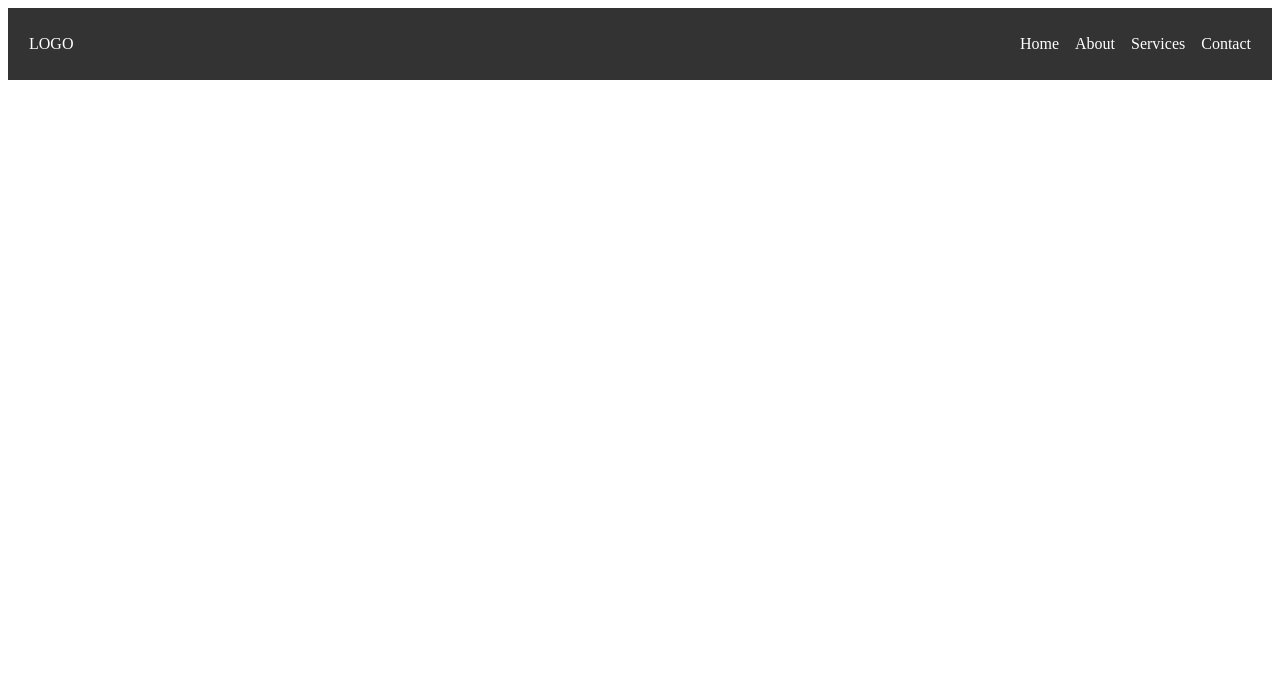
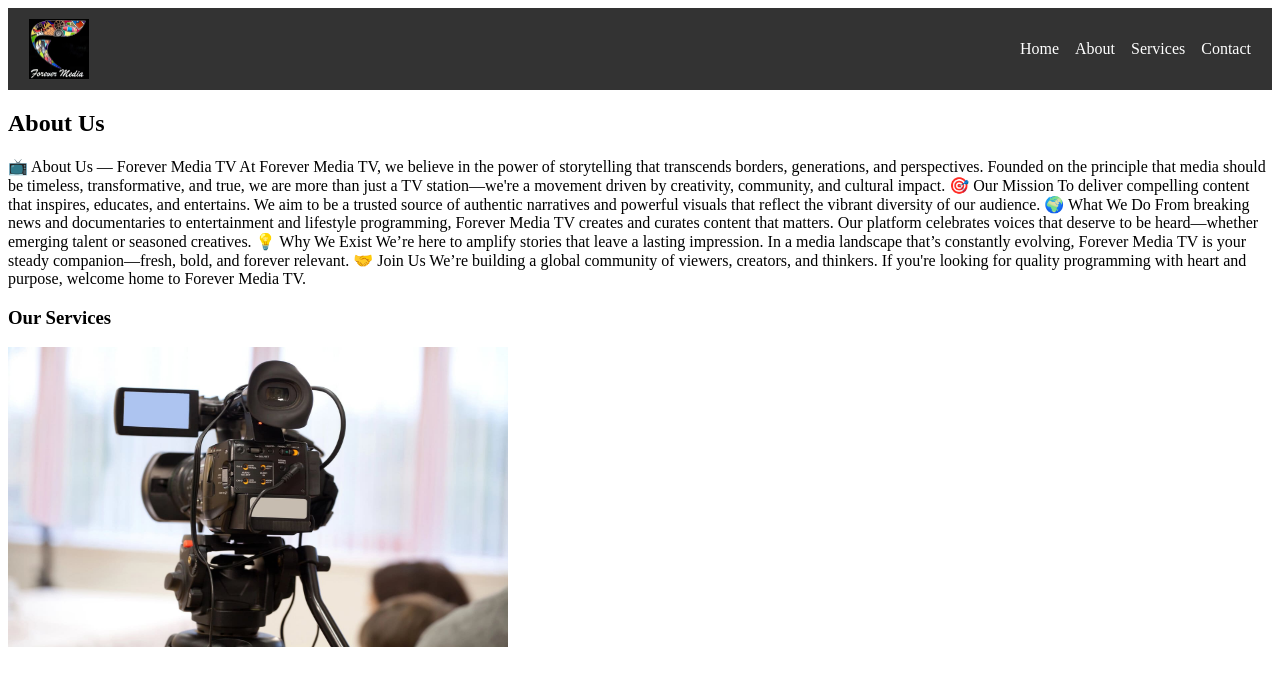
Before and after one commit to Nataliemezu/Landing-page-1, a plain HTML site: page index.html in a window 1280 px wide. Drawn offline with Linux system fonts and the light colour scheme.

Commit message:
still going

```diff
--- a/index.css
+++ b/index.css
@@ -5,7 +5,7 @@
     align-items: center;
     border: 1px solid #333;
     background-color: #333;
-    color: white;
+    color: rgb(187, 33, 97);
 
 }
 .nav-links{
--- a/index.html
+++ b/index.html
@@ -9,7 +9,7 @@
 
 <body>
     <nav class="navbar">
-        <div class="logo">LOGO</div>
+        <div class="logo"><img src="images/fma logo.webp" width="60px" height="60px"></div>
 
         <ul class="nav-links">
             <li><a href="#">Home</a></li>
@@ -17,6 +17,33 @@
             <li><a href="#">Services</a></li>
             <li><a href="#">Contact</a></li>
         </ul>
-     </nav>
+    </nav>
+
+    <h2>About Us</h2>
+    <p> 📺 About Us — Forever Media TV
+        At Forever Media TV, we believe in the power of storytelling that transcends borders, generations, and
+        perspectives. Founded on the principle that media should be timeless, transformative, and true, we are more than
+        just a TV station—we're a movement driven by creativity, community, and cultural impact.
+
+        🎯 Our Mission To deliver compelling content that inspires, educates, and entertains. We aim to be a trusted
+        source of authentic narratives and powerful visuals that reflect the vibrant diversity of our audience.
+
+        🌍 What We Do From breaking news and documentaries to entertainment and lifestyle programming, Forever Media TV
+        creates and curates content that matters. Our platform celebrates voices that deserve to be heard—whether
+        emerging talent or seasoned creatives.
+
+        💡 Why We Exist We’re here to amplify stories that leave a lasting impression. In a media landscape that’s
+        constantly evolving, Forever Media TV is your steady companion—fresh, bold, and forever relevant.
+
+        🤝 Join Us We’re building a global community of viewers, creators, and thinkers. If you're looking for quality
+        programming with heart and purpose, welcome home to Forever Media TV.
+
+    </p>
+    <h3>Our Services</h3>
+    <img src="images/cameras 1.jpg" width="500px" height="300px"
+
+
+
+
 </body>
 </html>
```
Also changed, not shown: images/camera 2.webp (added), images/camera 3.jpg (added), images/camera 5.jpg (added), images/cameras 1.jpg (added), images/film-post-production process.jpg (added), images/fma logo.webp (added), images/website design.webp (added).
